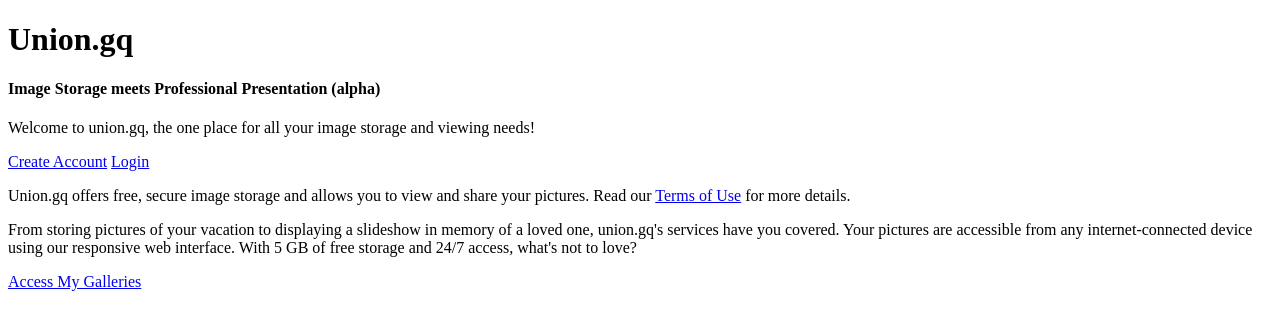
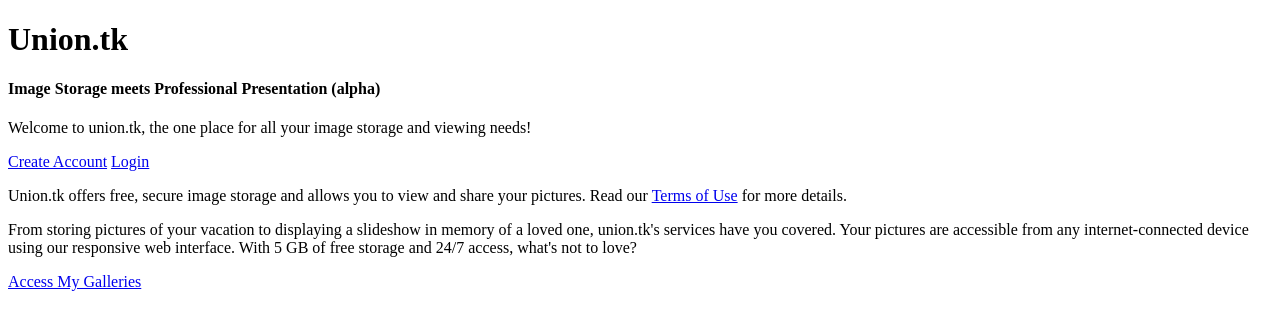
Before and after one commit to jcroskery/union-frontend, a plain HTML site: page root/index.html in a window 1280 px wide. Drawn offline with Linux system fonts and the light colour scheme.

Commit message:
Update url name

```diff
--- a/root/index.html
+++ b/root/index.html
@@ -3,17 +3,17 @@
   <head>
     <meta charset="UTF-8">
     <meta name="viewport" content="width=device-width, initial-scale=1.0">
-    <title>Union -- Image Storage meets Professional Presentation (alpha)</title>
+    <title>Union.tk -- Image Storage meets Professional Presentation (alpha)</title>
     <link rel="stylesheet" href="main.css">
   </head>
   <body>
-    <h1>Union.gq</h1>
+    <h1>Union.tk</h1>
     <h4>Image Storage meets Professional Presentation (alpha)</h4>
-    <p>Welcome to union.gq, the one place for all your image storage and viewing needs!</p>
+    <p>Welcome to union.tk, the one place for all your image storage and viewing needs!</p>
     <a href="/signup">Create Account</a>
     <a href="/login">Login</a>
-    <p>Union.gq offers free, secure image storage and allows you to view and share your pictures. Read our <a href="/terms">Terms of Use</a> for more details.</p>
-    <p>From storing pictures of your vacation to displaying a slideshow in memory of a loved one, union.gq's services have you covered. Your pictures are accessible from any internet-connected device using our responsive web interface. With 5 GB of free storage and 24/7 access, what's not to love?</p>
+    <p>Union.tk offers free, secure image storage and allows you to view and share your pictures. Read our <a href="/terms">Terms of Use</a> for more details.</p>
+    <p>From storing pictures of your vacation to displaying a slideshow in memory of a loved one, union.tk's services have you covered. Your pictures are accessible from any internet-connected device using our responsive web interface. With 5 GB of free storage and 24/7 access, what's not to love?</p>
     <a href="/u">Access My Galleries</a>
 	  <script src="index.js"></script>
   </body>
```
